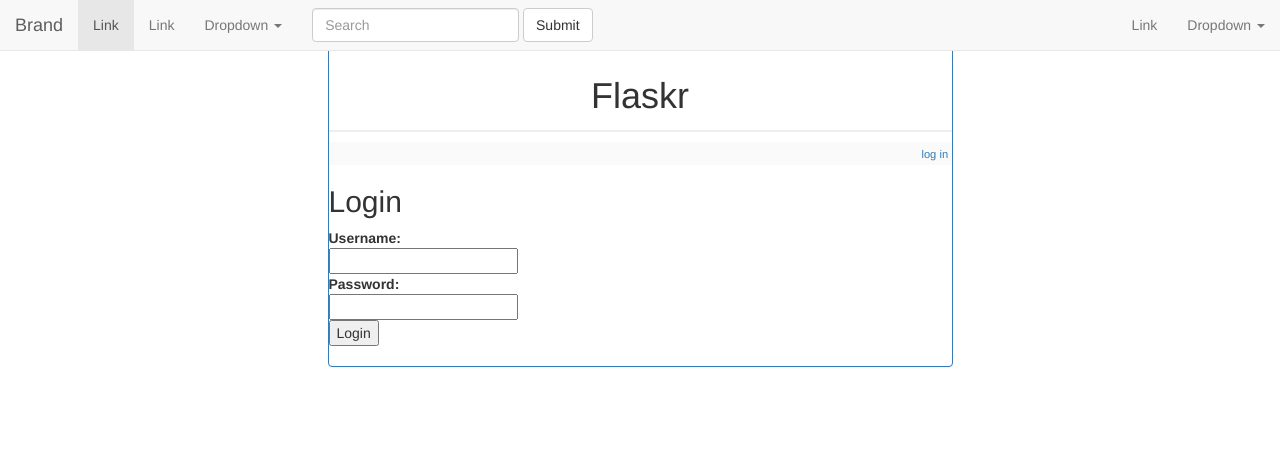
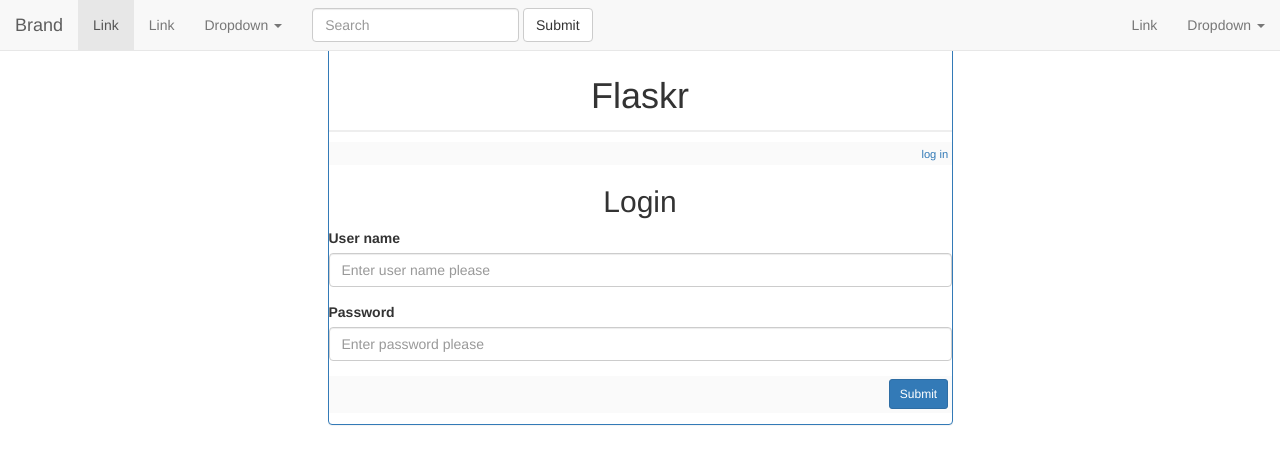
Before and after one commit to GulsahKose/Python-Flask-Test, a Flask app: template flaskr/templates/login.html in a window 1280 px wide. Shown: the top 464 px of the page. Run offline with Flask 2, Linux system fonts and the light colour scheme; the template is opened without the code that fills it, so the values that code supplies are empty; some libraries are stand-ins or nearby versions.

Commit message:
Changed form design with bootstrap

```diff
--- a/flaskr/templates/login.html
+++ b/flaskr/templates/login.html
@@ -1,14 +1,20 @@
 {% extends "layout.html" %}
 {% block body %}
-	<h2>Login</h2>
-	{% if error %}<p class=error><strong>Error:</strong> {{ error }}{% endif %}
-	<form action="{{ url_for('login') }}" method=post>
-		<dl>
-		<dt>Username:
-		<dd><input type=text name=username>
-		<dt>Password:
-		<dd><input type=password name=password>
-		<dd><input type=submit value=Login>
-		</dl>
-	</form>
+<div>
+  <h2 class="text-center">Login</h2>
+  {% if error %}<p class=error><strong>Error:</strong> {{ error }}{% endif %}
+  <form action="{{ url_for('login') }}" method=post role="form">
+  <div class="form-group">
+    <label for="exampleInputEmail1">User name</label>
+      <input type="text" name="username" class="form-control"  placeholder="Enter user name please">
+  </div>
+  <div class="form-group">
+    <label for="exampleInputPassword1">Password</label>
+      <input type="password" name="password" class="form-control" placeholder="Enter password please">
+  </div>
+  <div class="metanav">
+      <button type="submit" class="btn btn-primary btn-sm">Submit</button>
+  </div>
+  </form>
+</div>
 {% endblock %}
```
